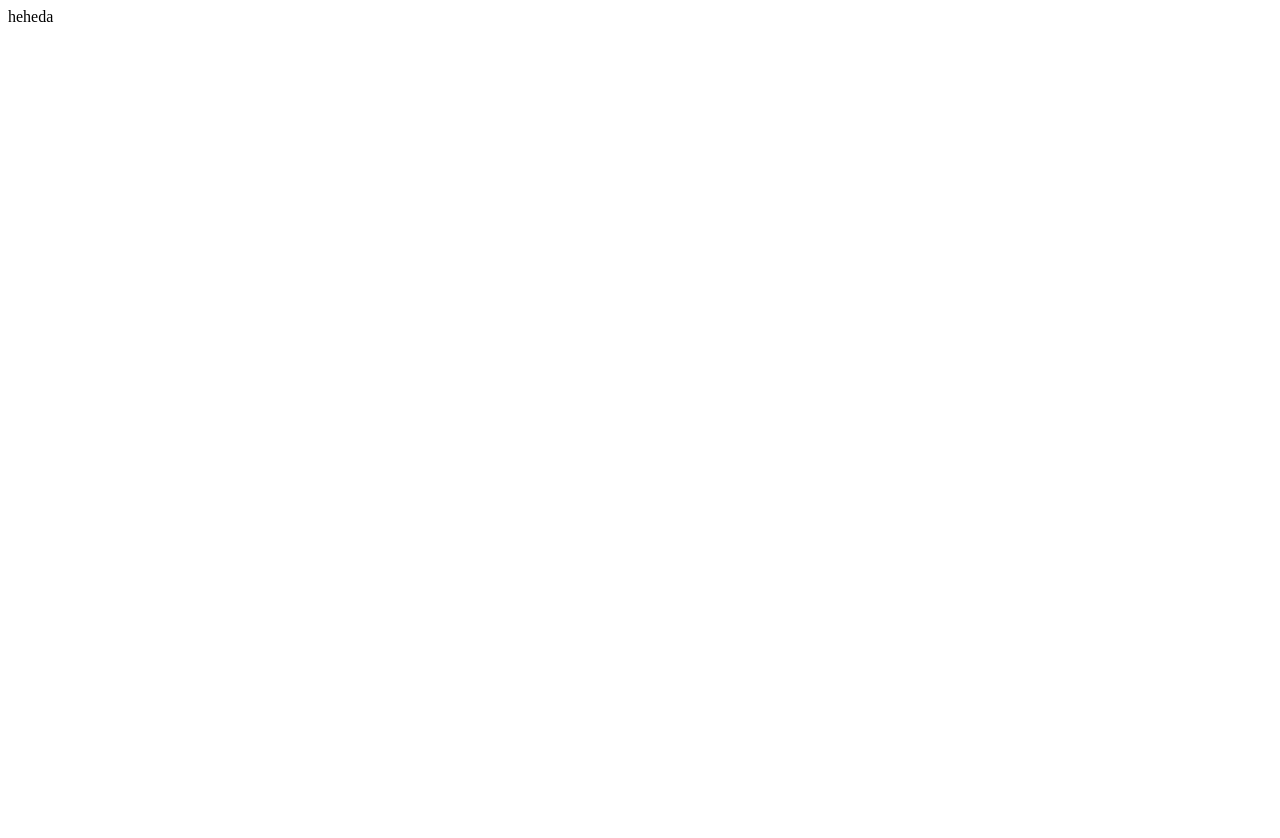
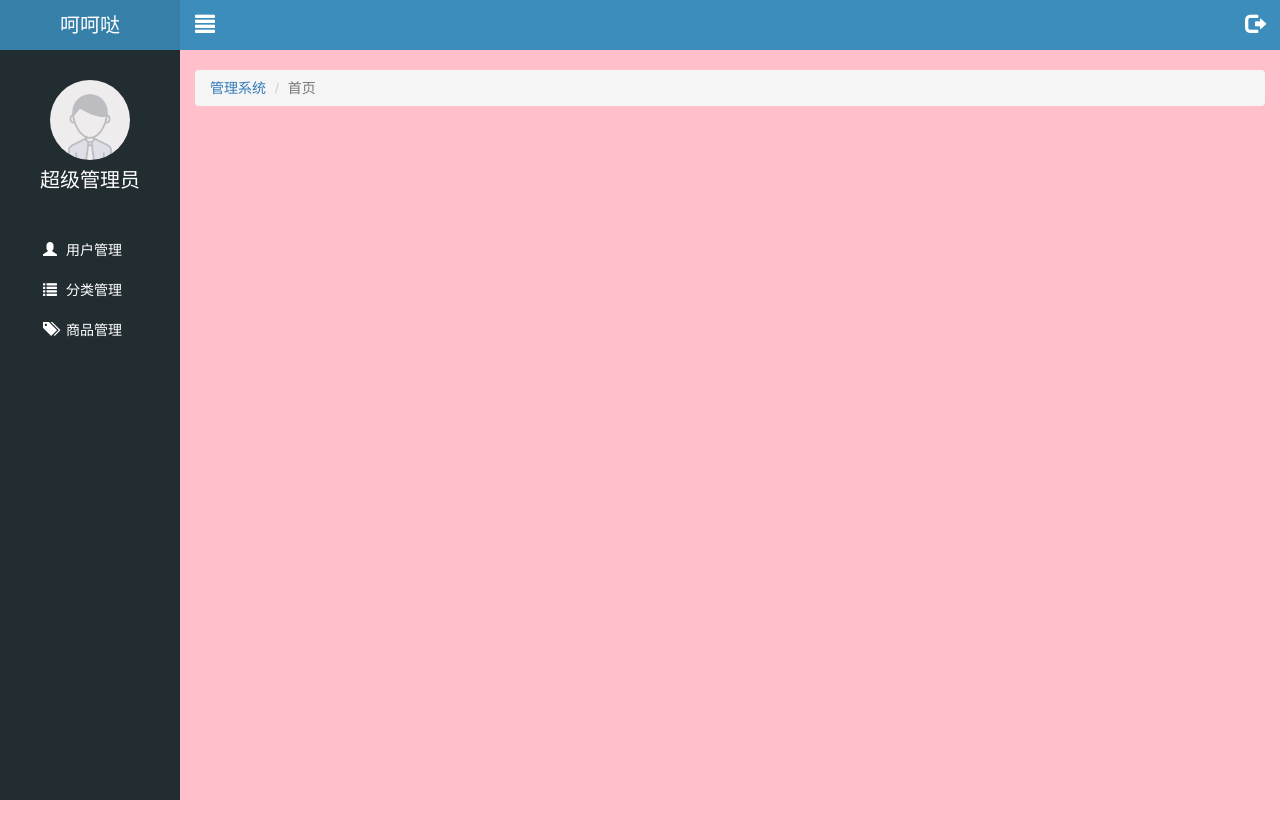
Before and after one commit to cfop0608/letao, a website: page public/back/index.html in a window 1280 px wide. Before the commit the page ends 800 px from the top, so only its background shows below. Drawn offline with Linux system fonts and the light colour scheme.

Commit message:
全局公共样式实现完成

```diff
--- a/public/back/css/common.css
+++ b/public/back/css/common.css
@@ -1,3 +1,16 @@
+
+
+ul {
+    list-style: none;
+    padding: 0;
+    margin: 0;
+}
+a:link,
+a:visited,
+a:hover,
+a:active {
+  text-decoration: none;
+}
 
 .body_bg {
     background-color: #222D32;
@@ -12,3 +25,93 @@
 .mt-150 {
     margin-top: 150px;
 }
+.mt-20 {
+    margin-top: 20px;
+}
+
+
+/* 首页左边栏 */
+
+.lt_aside {
+    position: fixed;
+    width: 180px;
+    height: 100%;
+    left: 0;
+    top: 0;
+    background-color: #222D32;
+    z-index: 999;
+}
+.lt_aside .brand {
+    height: 50px;
+    line-height: 50px;
+    text-align: center;
+    background-color: #367FA9;
+    font-size: 20px;
+}
+.lt_aside .brand a {
+    color : #fff;
+}
+.lt_aside .user {
+    height: 180px;
+    padding-top: 30px;
+}
+.lt_aside .user img {
+    display: block;
+    width: 80px;
+    height: 80px;
+    border-radius: 50%;
+    margin : 0 auto;
+}
+.lt_aside .user p {
+    height: 40px;
+    line-height: 40px;
+    text-align: center;
+    font-size: 20px;
+    color : #fff;
+}
+.lt_aside .nav li a {
+    display: block;
+    height: 40px;
+    line-height: 40px;
+    color : #fff;
+    padding-left: 40px;
+    border-left: 3px solid transparent;
+}
+.lt_aside .nav li a i {
+    margin-right: 5px;
+}
+.lt_aside .nav li a.current {
+    border-left: 3px solid #006699;
+    background-color: #1D1F21;
+}
+.lt_aside .nav li .child {
+    display: none;
+}
+.lt_aside .nav li .child a {
+    padding-left: 60px;
+}
+
+.lt_main {
+    height: 1000px;
+    padding-left: 180px;
+    padding-top: 50px;
+    background-color: pink;
+}
+.lt_topbar {
+    position: fixed;
+    left: 0;
+    top: 0;
+    width: 100%;
+    height: 50px;
+    background-color: #3C8DBC;
+    padding-left: 180px;
+}
+.lt_topbar .icon_left,
+.lt_topbar .icon_right {
+    width: 50px;
+    height: 50px;
+    line-height: 50px;
+    text-align: center;
+    color : #fff;
+    font-size: 20px;
+}
--- a/public/back/index.html
+++ b/public/back/index.html
@@ -4,9 +4,77 @@
     <meta charset="UTF-8">
     <meta name="viewport" content="width=device-width, initial-scale=1.0">
     <meta http-equiv="X-UA-Compatible" content="ie=edge">
-    <title>Document</title>
+    <title>乐淘</title>
+    <link rel="stylesheet" href="./lib/bootstrap/css/bootstrap.css">
+    <link rel="stylesheet" href="./lib/bootstrap-validator/css/bootstrapValidator.min.css">
+    <link rel="stylesheet" href="./lib/nprogress/nprogress.css">
+    <link rel="stylesheet" href="./css/common.css">
 </head>
 <body>
-    heheda
+    <!-- 左边的侧边栏 -->
+    <div class="lt_aside">
+        <!-- 标题 -->
+        <div class="brand">
+            <a href="#">呵呵哒</a>
+        </div>
+        <!-- 头像 -->
+        <div class="user">
+            <img src="./images/default.png" alt="">
+            <p>超级管理员</p>
+        </div>
+        <!-- 导航 -->
+        <div class="nav">
+            <ul>
+                <li >
+                  <a href="user.html">
+                        <i class="glyphicon glyphicon-user"></i>
+                        <span>用户管理</span>
+                  </a>
+                </li>
+                <li>
+                  <a href="javascript:;">
+                        <i class="glyphicon glyphicon-list"></i>
+                        <span>分类管理</span>
+                  </a>
+                  <div class="child">
+                      <a href="first.html">一级分类</a>
+                      <a href="second.html">二级分类</a>
+                  </div>
+                </li>
+                <li>
+                  <a href="product.html" >
+                        <i class="glyphicon glyphicon-tags"></i>
+                        <span>商品管理</span>
+                  </a>
+                </li>
+            </ul>
+        </div>
+    </div>
+
+    <!-- 右侧主体部分 -->
+    <div class="lt_main">
+        <div class="lt_topbar">
+            <a href="javascript:;" class="icon_left pull-left">
+                <i class="glyphicon glyphicon-align-justify"></i>
+            </a>
+            <a href="javascript:;" class="icon_right pull-right">
+                <i class="glyphicon glyphicon-log-out"></i>
+            </a>
+        </div>
+        <div class="container-fluid">
+            <!-- 链接导航 -->
+            <ol class="breadcrumb mt-20">
+                <li><a href="index.html">管理系统</a></li>
+                <li class="active">首页</li>
+            </ol>
+        </div>
+    </div>
+
+    <script src="./lib/jquery/jquery.min.js"></script>
+    <script src="./lib/bootstrap/js/bootstrap.min.js"></script>
+    <script src="./lib/bootstrap-validator/js/bootstrapValidator.min.js"></script>
+    <script src="./lib/nprogress/nprogress.js"></script>
+    <script src="./js/common.js"></script>
+    <script src="./js/login.js"></script>
 </body>
 </html>
```
Also changed, not shown: public/back/images/default.png (added), public/back/images/none.png (added).
